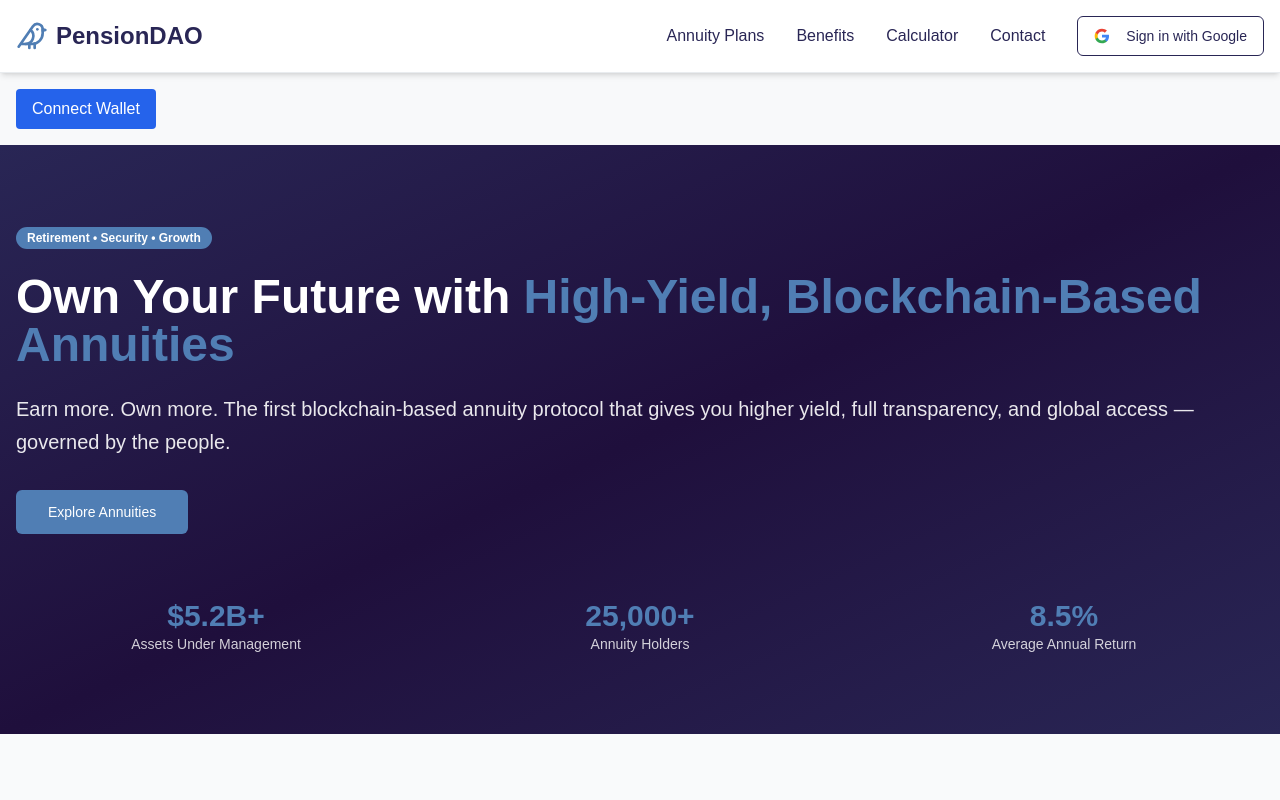
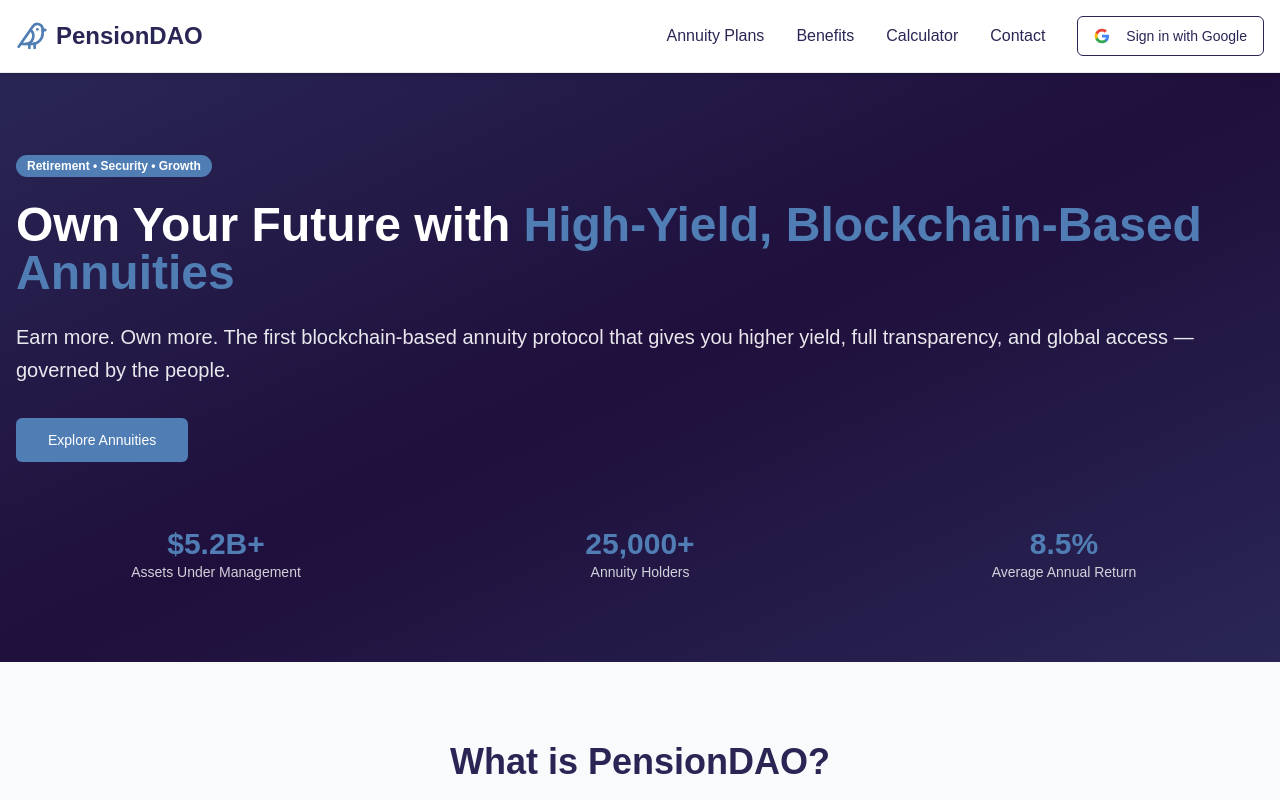
Before and after one commit to catwithasword/chainsaw-insurance, a Next.js app: page / in a window 1280 px wide. Shown: the top 800 px of the page. Built offline with nearby package versions, Linux system fonts and the light colour scheme; no server answers.

Commit message:
feat: remove ConnectButton from ChainsawAnnuityPage

```diff
--- a/app/page.tsx
+++ b/app/page.tsx
@@ -13,9 +13,6 @@ import ConnectButton from "@/components/ui/ConnectButton";
 export default function ChainsawAnnuityPage() {
   return (
     <div className="min-h-screen bg-neutral-light">
-      <div className="p-4">
-        <ConnectButton /> {/* 🧠 ADD THIS */}
-      </div>
       <HeroSection />
       <WhatIsChainsaw />
       <BenefitsSection />
```
